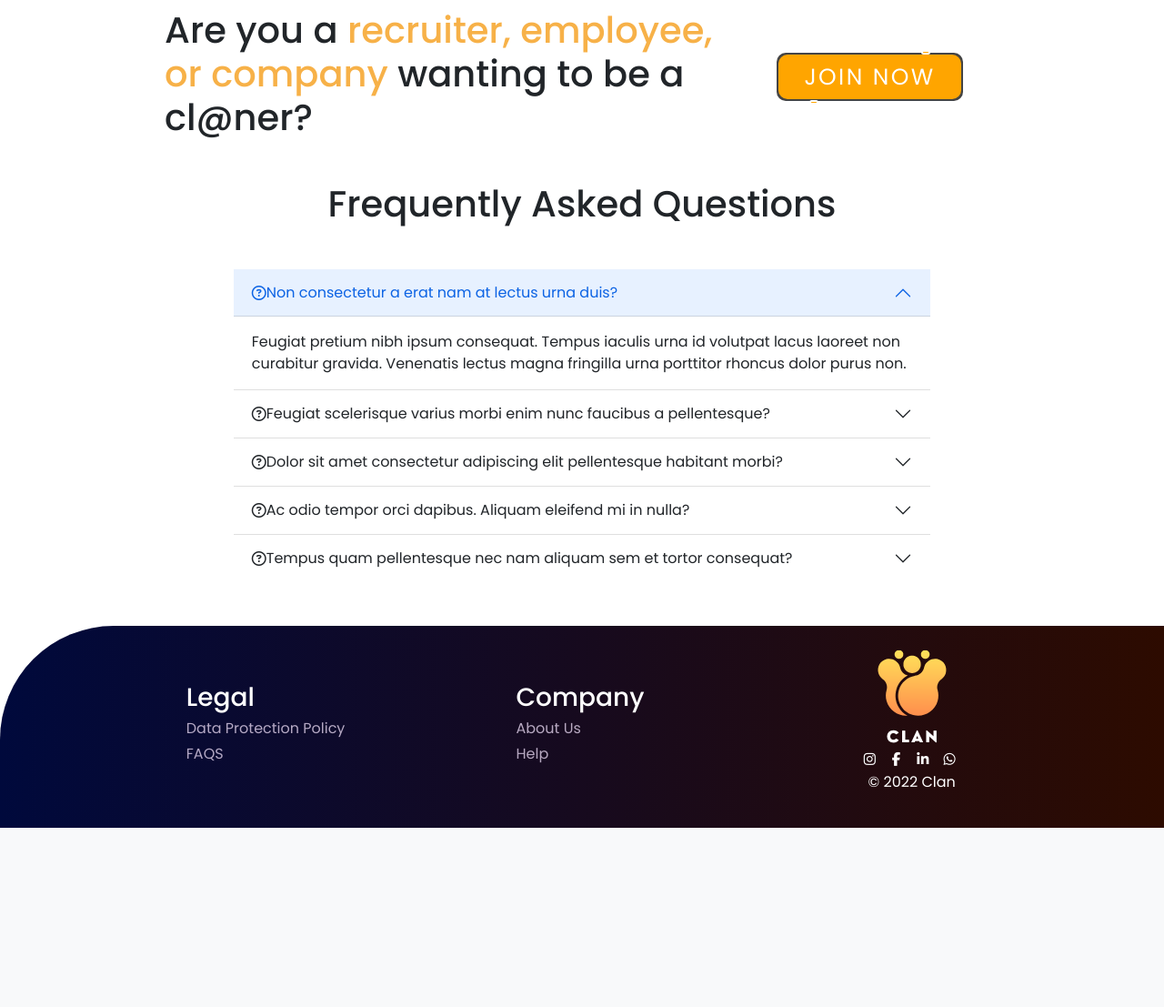
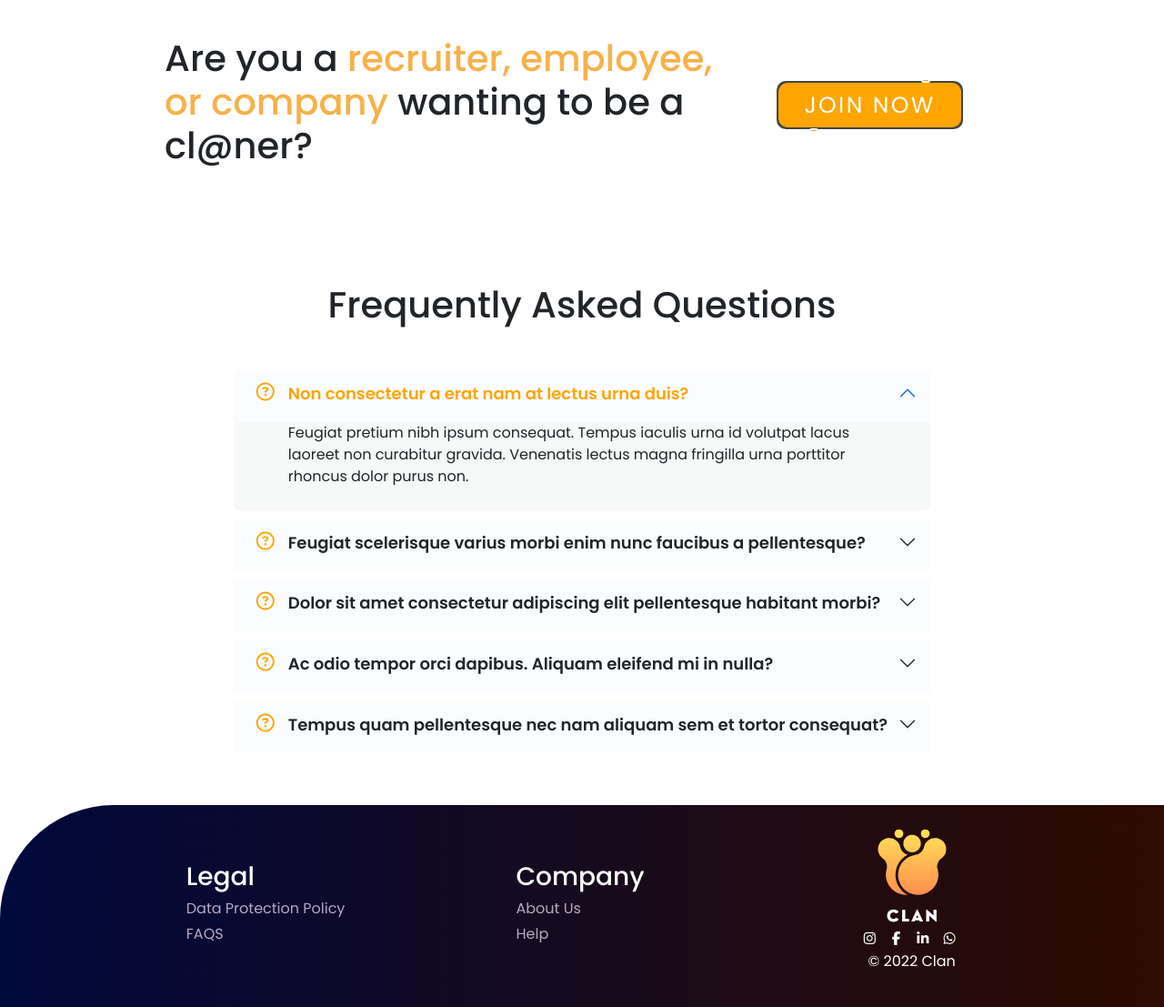
Before and after one commit to cm-dani/Home, a PHP site: page / in a window 1280 px wide, after a click on "Non consectetur a erat nam at lectus urna duis?". Shown: the part 2141-3248 px from the top of the page at 91% size. Before the commit the page ends 3051 px from the top, so only its background shows below. Run offline with PHP 8.4, Linux system fonts and the light colour scheme; some libraries are stand-ins or nearby versions.

Commit message:
CSS faq and how do we do it

```diff
--- a/css/style.css
+++ b/css/style.css
@@ -564,3 +564,90 @@
   text-justify: center;
   padding-left: 10%;
 }
+
+
+
+.card-img-top{
+  width: auto;
+  height: auto;
+}
+
+.card {
+  border: 0;
+  border-radius: 0;
+  color: black;
+  box-shadow: 0px 0px 5px 5px rgb(0 0 0 / 5%);
+  padding: 1em 0;
+  border-bottom-right-radius: 4em;
+  border-top-left-radius: 4em;
+  background: linear-gradient(to left, white 50%, #192775 50%);
+  background-size: 200%;
+  background-position: right;
+  transition: background-position 0.5s ease-out;
+}
+.card-icon {
+  margin: 0 1em;
+}
+.card-icon i{
+  font-size: 3em;
+}
+.card:hover {
+  background-position: left;
+  color: white;
+}
+
+
+.faq {
+  padding-top: 80px;
+}
+
+.faq .accordion-item {
+  border: 0;
+  margin-bottom: 10px;
+}
+
+.faq .accordion-collapse {
+  border: 0;
+}
+
+.faq .accordion-button {
+  padding: 15px 30px 20px 60px;
+  font-weight: 600;
+  border: 0;
+  font-size: 18px;
+  color: var(--color-default);
+  text-align: left;
+  background: rgba(122, 168, 237, 0.03);
+  border-radius: 5px;
+}
+
+.faq .accordion-button:focus {
+  box-shadow: none;
+}
+
+.faq .accordion-button:not(.collapsed) {
+  color: orange;
+  border-bottom: 0;
+  box-shadow: none;
+}
+
+.faq .fa-circle-question {
+  position: absolute;
+  top: 14px;
+  left: 25px;
+  font-size: 20px;
+  color: orange;
+}
+
+.faq .accordion-button:after {
+  position: absolute;
+  right: 15px;
+  top: 15px;
+}
+
+.faq .accordion-body {
+  padding: 0 30px 25px 60px;
+  border: 0;
+  background: rgba(14, 29, 52, 0.03);
+  border-radius: 5px;
+}
```
